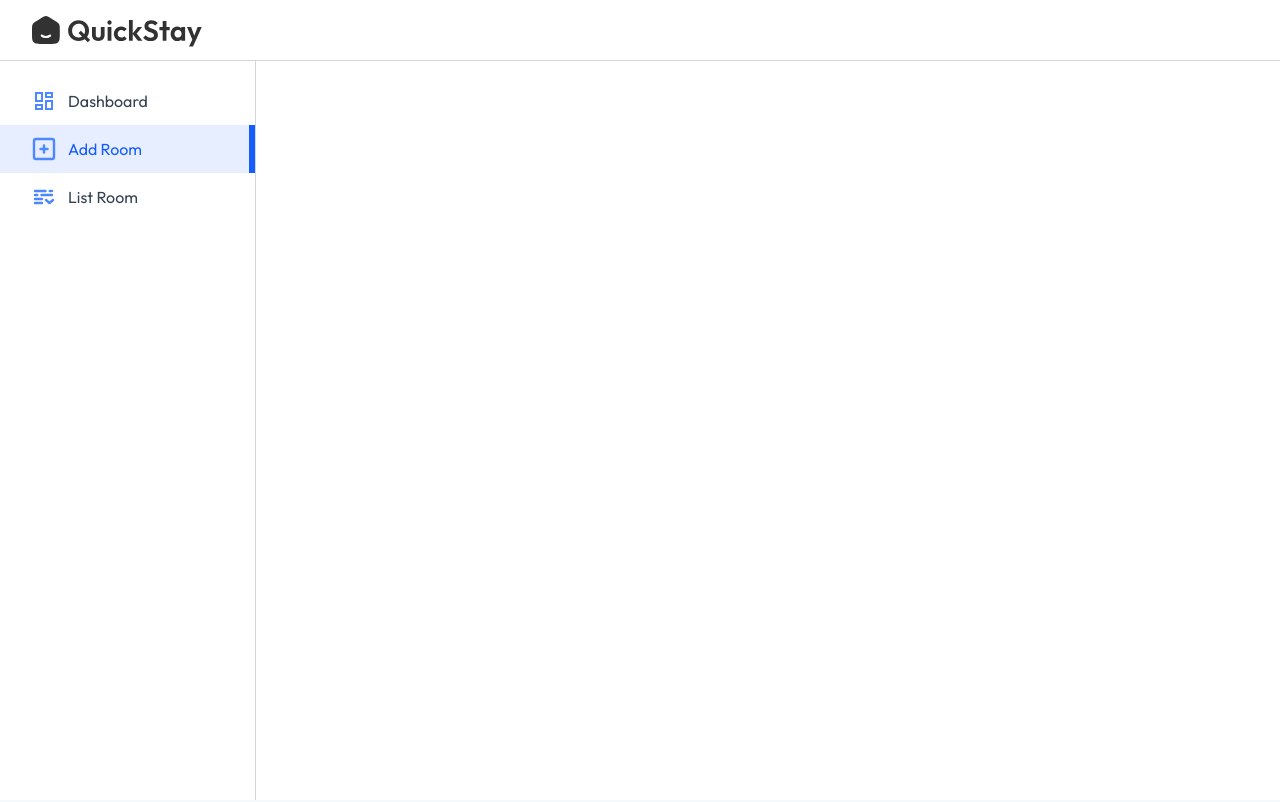
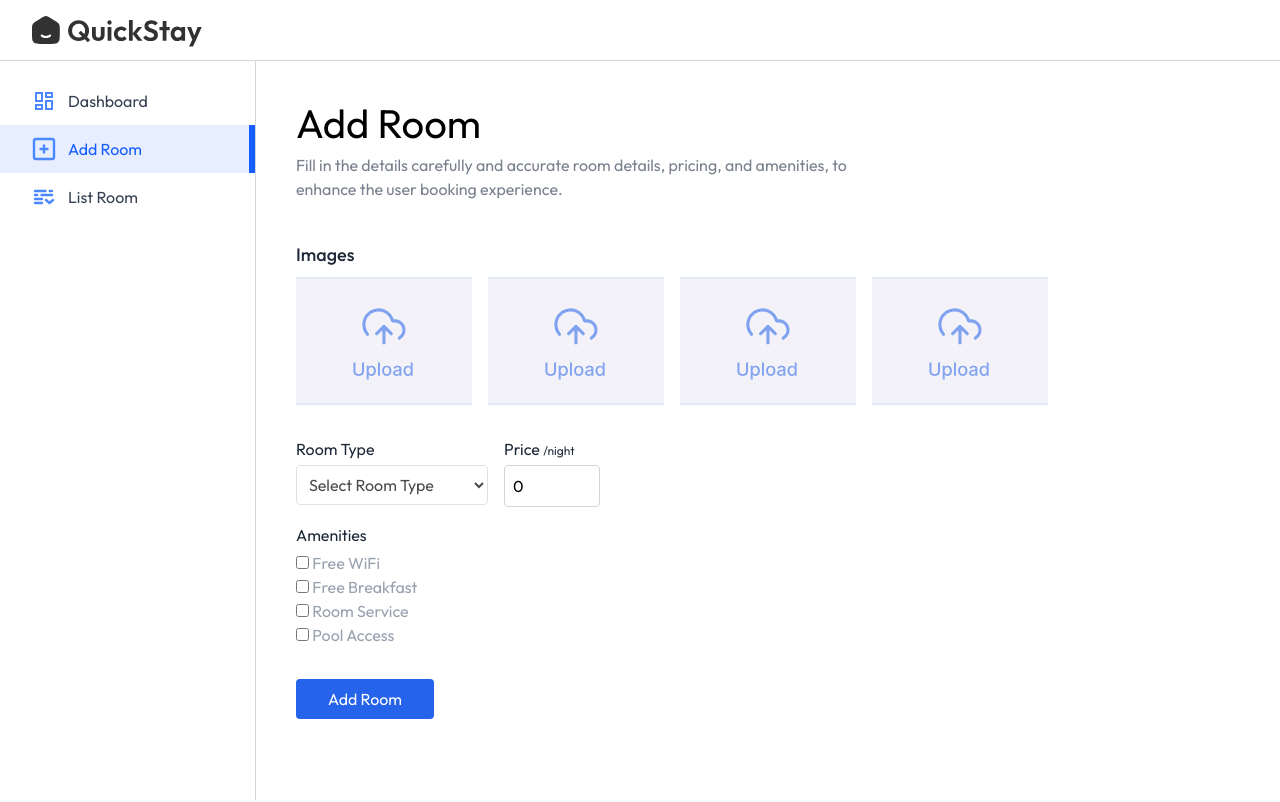
Before and after one commit to abdukodir96/hotel-booking, a React (Vite) app: page /owner/add-room in a window 1280 px wide. Shown: the top 802 px of the page. Built offline with nearby package versions, Linux system fonts and the light colour scheme; no server answers; a web font is replaced by a local one.

Commit message:
feat: develop and publish AddRoom Page

```diff
--- a/src/pages/hotelOwner/AddRoom.jsx
+++ b/src/pages/hotelOwner/AddRoom.jsx
@@ -1,10 +1,119 @@
-import React from "react";
+import React, { useState } from "react";
+import Title from "../../components/Title";
+import { assets } from "../../assets/assets";
 
 const AddRoom = () => {
+  const [images, setImages] = useState({
+    1: null,
+    2: null,
+    3: null,
+    4: null,
+  });
+
+  const [inputs, setInputs] = useState({
+    roomType: "",
+    pricePerNight: 0,
+    amenities: {
+      "Free WiFi": false,
+      "Free Breakfast": false,
+      "Room Service": false,
+      "Pool Access": false,
+    },
+  });
+
   return (
-    <div>
-      <div></div>
-    </div>
+    <form>
+      <Title
+        align="left"
+        font="outfit"
+        title="Add Room"
+        subTitle="Fill in the details carefully and accurate room details, pricing, and amenities, to enhance the user booking experience."
+      />
+      {/* Upload Area For Images */}
+      <p className="text-gray-800 mt-10 text-lg font-medium">Images</p>
+      <div className="grid grid-cols-2 sm:flex gap-4 my-2 flex-wrap">
+        {Object.keys(images).map((key) => (
+          <label htmlFor={`roomImage${key}`} key={key}>
+            <img
+              className="w-40 h-28 sm:w-44 sm:h-32 object-cover cursor-pointer opacity-80 hover:opacity-100 transition"
+              src={
+                images[key]
+                  ? URL.createObjectURL(images[key])
+                  : assets.uploadArea
+              }
+              alt=""
+            />
+            <input
+              type="file"
+              accept="images/*"
+              id={`roomImage${key}`}
+              hidden
+              onChange={(e) =>
+                setImages({ ...images, [key]: e.target.files[0] })
+              }
+            />
+          </label>
+        ))}
+      </div>
+
+      <div className="w-full flex max-sm:flex-col sm:gap-4 mt-4">
+        <div className="flex-1 max-w-48">
+          <p className="text-gray-800 mt-4">Room Type</p>
+          <select
+            value={inputs.roomType}
+            onChange={(e) => setInputs({ ...inputs, roomType: e.target.value })}
+            className="border opacity-70 border-gray-300 mt-1 rounded p-2 w-full"
+          >
+            <option value="">Select Room Type</option>
+            <option value="Single Bed">Single Bed</option>
+            <option value="Double Bed">Double Bed</option>
+            <option value="Luxury Room">Luxury Room</option>
+            <option value="Family Suite">Family Suite</option>
+          </select>
+        </div>
+
+        <div>
+          <p className="mt-4 text-gray-800">
+            Price <span className="text-xs">/night</span>
+          </p>
+          <input
+            type="number"
+            placeholder="0"
+            className="border border-gray-300 mt-1 rounded p-2 w-24"
+            value={inputs.pricePerNight}
+            onChange={(e) =>
+              setInputs({ ...inputs, pricePerNight: e.target.value })
+            }
+          />
+        </div>
+      </div>
+
+      <p className="text-gray-800 mt-4">Amenities</p>
+      <div className="flex flex-col flex-wrap mt-1 text-gray-400 max-w-sm cursor-pointer">
+        {Object.keys(inputs.amenities).map((amenity, index) => (
+          <div key={index}>
+            <input
+              type="checkbox"
+              id={`amenities${index + 1}`}
+              checked={inputs.amenities[amenity]}
+              onChange={() =>
+                setInputs({
+                  ...inputs,
+                  amenities: {
+                    ...inputs.amenities,
+                    [amenity]: !inputs.amenities[amenity],
+                  },
+                })
+              }
+            />
+            <label htmlFor={`amenities${index + 1}`}> {amenity}</label>
+          </div>
+        ))}
+      </div>
+      <button className="bg-primary text-white px-8 py-2 rounded mt-8 cursor-pointer">
+        Add Room
+      </button>
+    </form>
   );
 };
 
```
